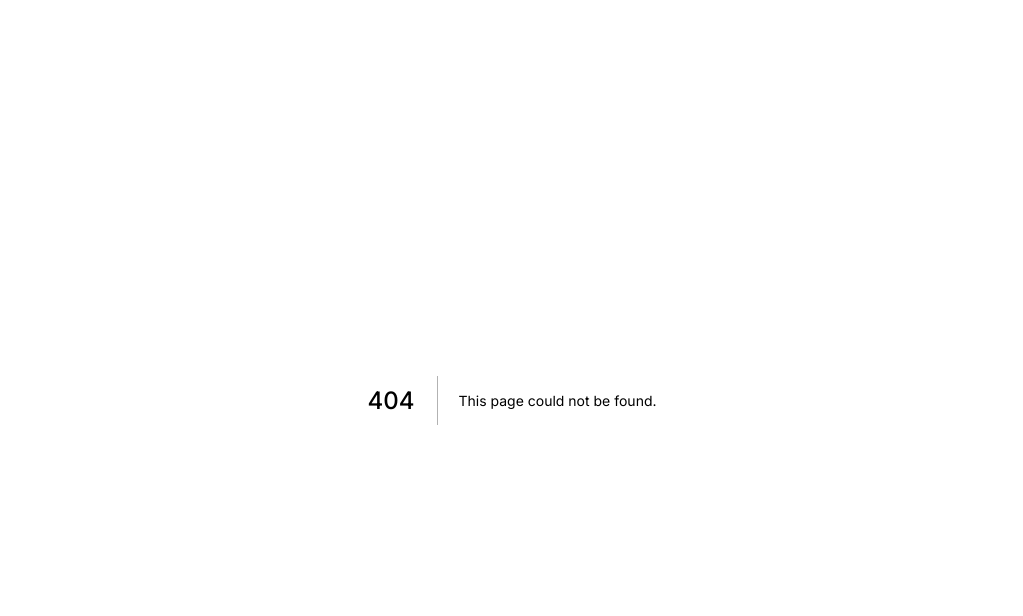
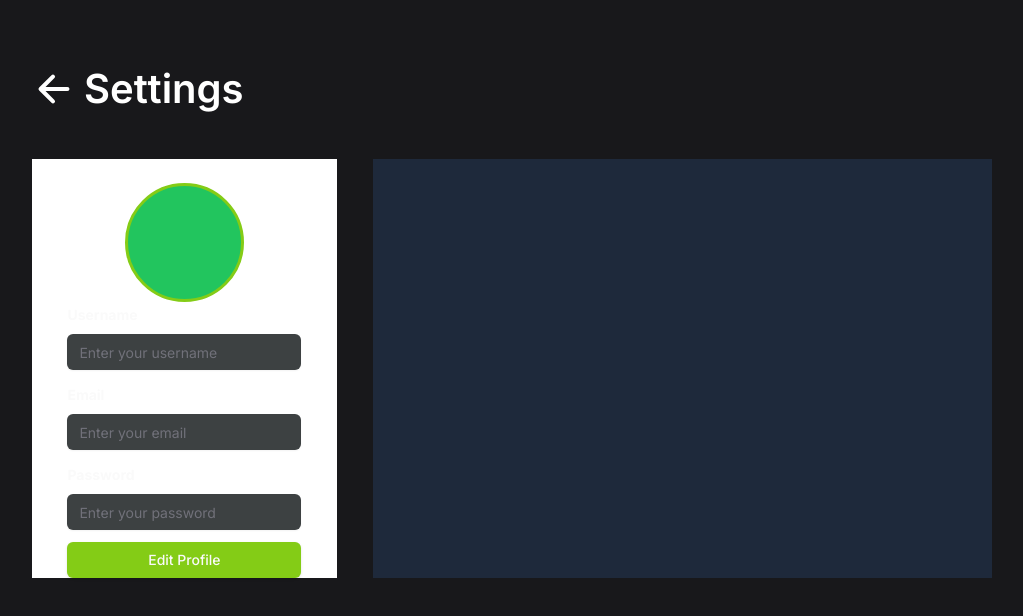
Before and after one commit to Eeoleir/syntactics-pomodoro-client, a Next.js app: page /user-settings in a window 1280 px wide. Before the commit this address had no page. Shown: the top 616 px of the page, without its empty margins (128-1151 px from the left). Built offline with nearby package versions, Linux system fonts and the light colour scheme.

Commit message:
fix /user settings layout

```diff
--- a/app/(pages)/(authentication)/new-password/page.tsx
+++ b/app/(pages)/(authentication)/new-password/page.tsx
@@ -8,8 +8,7 @@ import { Input } from "@/components/ui/input";
 import { useRouter } from "next/navigation";
 import { IoArrowBack } from "react-icons/io5";
 import { Form, FormControl, FormField, FormItem } from "@/components/ui/form";
-import { ResendTimer } from "@/components/custom/ResendTimer";
-import Link from "next/link";
+
 
 
 const formSchema = z
--- /dev/null
+++ b/app/(pages)/user-settings/page.tsx
@@ -0,0 +1,130 @@
+"use client";
+
+import { Button } from "@/components/ui/button";
+import { useForm } from "react-hook-form";
+import { z } from "zod";
+import { IoArrowBack } from "react-icons/io5";
+import { zodResolver } from "@hookform/resolvers/zod";
+import { Input } from "@/components/ui/input";
+import Link from "next/link";
+import { useRouter } from "next/navigation";
+
+import {
+  Form,
+  FormControl,
+  FormField,
+  FormItem,
+  FormLabel,
+} from "@/components/ui/form";
+
+const formSchema = z.object({
+  email: z.string().email({ message: "Invalid email address" }),
+  password: z
+    .string()
+    .min(6, { message: "Password must be at least 6 characters" }),
+});
+
+type FormValues = z.infer<typeof formSchema>;
+
+
+export default function Login() {
+  const router = useRouter();
+  const form = useForm<FormValues>({
+    resolver: zodResolver(formSchema),
+    defaultValues: {
+      email: "",
+      password: "",
+    },
+  });
+
+  const onSubmit = (values: FormValues) => {
+    console.log(":", values);
+    router.push("/dashboard");
+    console.log("I am heree")
+  };
+
+  return (
+    <section className="content w-full h-screen mx-auto bg-[#18181B] text-[#FAFAFA] flex flex-col py-[67px] px-[160px] gap-[48px]">
+      <div className="title flex flex-row items-center gap-2  w-full gqp-[10px] text-zinc-200">
+        <IoArrowBack className="text-white size-[44px] "/>
+        <h2 className="text-white text-2xl font-semibold text-[40px]">Settings</h2>
+      </div>
+
+      <div className="content gap-[36px] flex flex-row">
+        <div className="profile items-center justify-between flex h-auto bg-white w-[32%] flex-col">
+            <div className="profile-data h-auto mt-6 items-center justify-center">
+                <div className="profle-pic w-[119px] h-[119px] rounded-full bg-green-500 border-[#84CC16] border-[3px]">
+
+                </div>
+            </div>
+            <div className="fields">
+                <Form {...form}>
+                    <form onSubmit={form.handleSubmit(onSubmit)} className="space-y-3">
+                    <FormField
+                        name="username"
+                        render={({ field }) => (
+                        <FormItem>
+                            <FormLabel className="font-bold text-[14px]">
+                            Username
+                            </FormLabel>
+                            <FormControl>
+                            <Input
+                                className="w-full bg-[#3D4142] border-none px-3 py-1"
+                                placeholder="Enter your username"
+                                required
+                                {...field}
+                            />
+                            </FormControl>
+                        </FormItem>
+                        )}
+                    />
+                    <FormField
+                        name="email"
+                        render={({ field }) => (
+                        <FormItem>
+                            <FormLabel className="font-bold text-[14px]">Email</FormLabel>
+                            <FormControl>
+                            <Input
+                                className="w-full bg-[#3D4142] border-none px-3 py-1"
+                                placeholder="Enter your email"
+                                required
+                                {...field}
+                            />
+                            </FormControl>
+                        </FormItem>
+                        )}
+                    />
+                    <FormField
+                        name="password"
+                        render={({ field }) => (
+                        <FormItem>
+                            <FormLabel className="font-bold text-[14px]">Password</FormLabel>
+                            <FormControl>
+                            <Input
+                                className="w-full bg-[#3D4142] border-none px-3 py-1"
+                                placeholder="Enter your password"
+                                type="password"
+                                required
+                                {...field}
+                            />
+                            </FormControl>
+                        </FormItem>
+                        )}
+                    />
+                    </form>
+                </Form>
+                <div className="registerBtn pt-3">
+                        <Button type="submit" className="bg-[#84CC16] w-full flex">
+                            Edit Profile
+                        </Button>
+                    </div>
+            </div>
+
+        </div>
+        <div className="appSettings w-[65%] flex bg-slate-800">
+
+        </div>
+      </div>
+    </section>
+  );
+}
```
